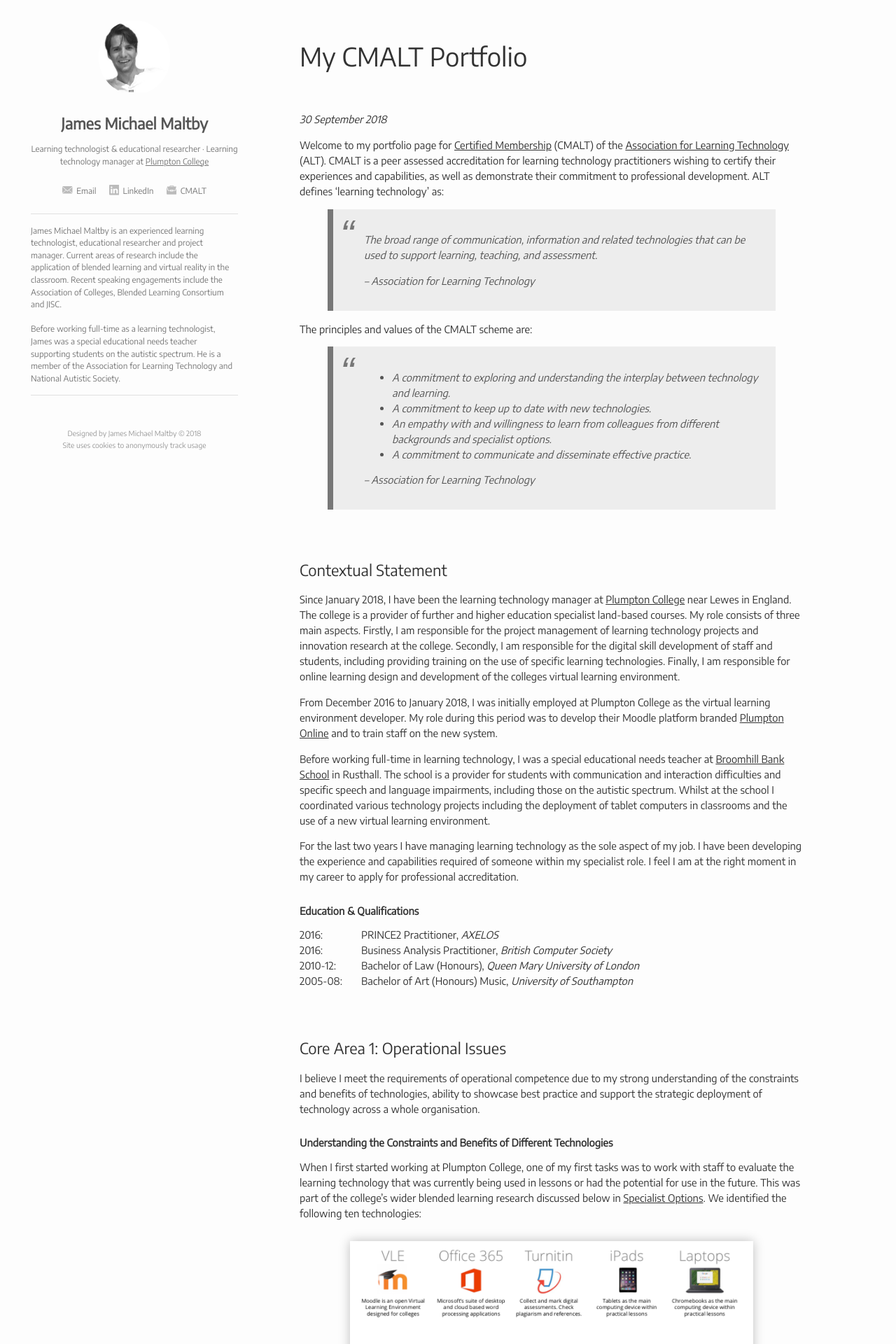
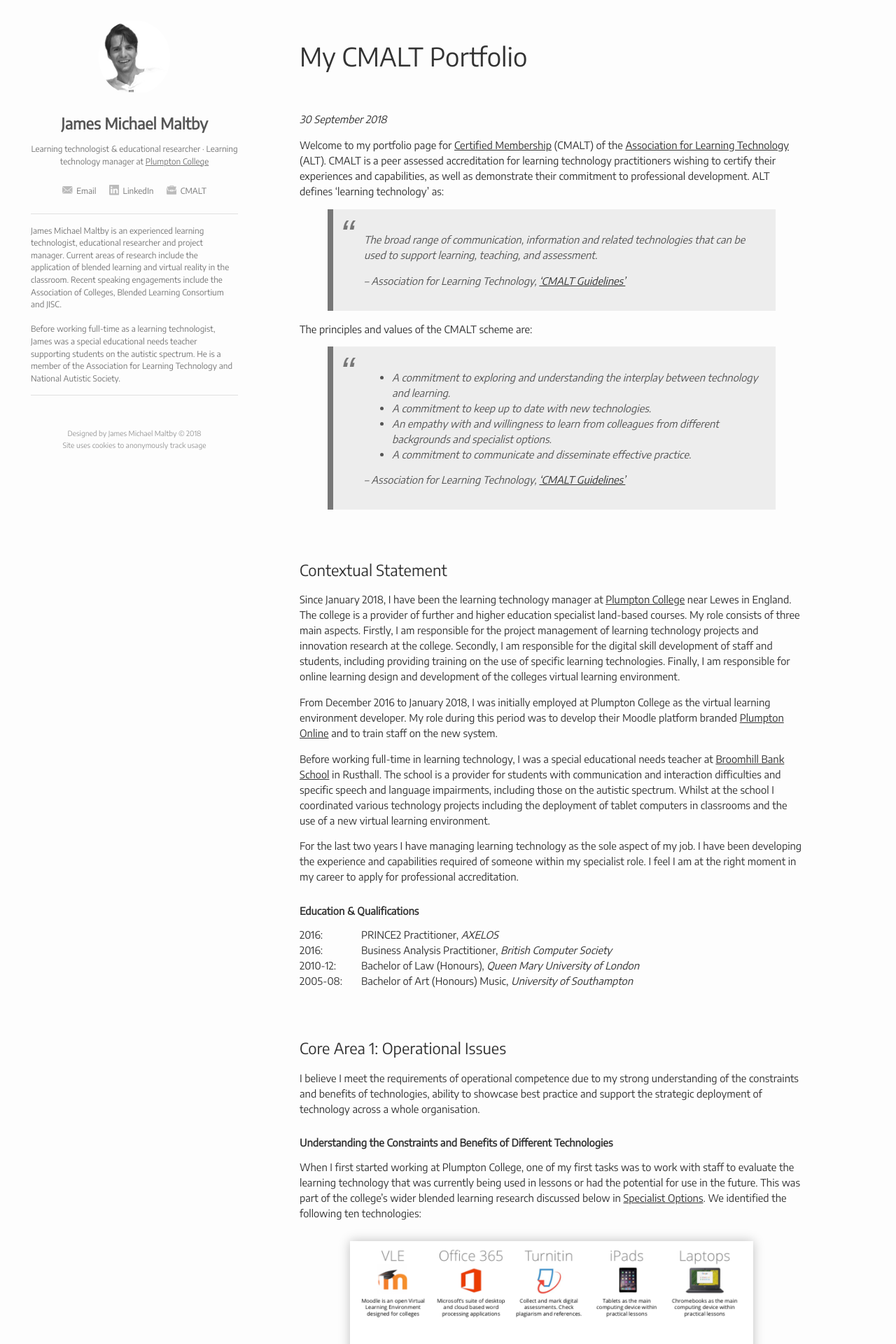
Before and after one commit to jamesmichaelmaltby/JamesMichaelMaltby, a Jekyll site: the page built from cmalt.md, in a window 1280 px wide. Shown: the top 1920 px of the page at 70% size. Built offline with Jekyll 4.4.1, drawn with Linux system fonts in a browser that asks for light colours.

Commit message:
Update cmalt.md

```diff
--- a/cmalt.md
+++ b/cmalt.md
@@ -10,7 +10,7 @@ Welcome to my portfolio page for [Certified Membership](https://www.alt.ac.uk/ce
 
 > The broad range of communication, information and related technologies that can be used to support learning, teaching, and assessment.
 >
-> – Association for Learning Technology
+> – Association for Learning Technology, ['CMALT Guidelines'](https://www.alt.ac.uk/sites/alt.ac.uk/files/CMALT%20Guidelines_2018_NC_ND.pdf)
 
 The principles and values of the CMALT scheme are:
 > * A commitment to exploring and understanding the interplay between technology and learning.
@@ -18,7 +18,7 @@ The principles and values of the CMALT scheme are:
 > * An empathy with and willingness to learn from colleagues from different backgrounds and specialist options.
 > * A commitment to communicate and disseminate effective practice.
 >
-> – Association for Learning Technology
+> – Association for Learning Technology, ['CMALT Guidelines'](https://www.alt.ac.uk/sites/alt.ac.uk/files/CMALT%20Guidelines_2018_NC_ND.pdf)
 
 ## Contextual Statement
 
```
